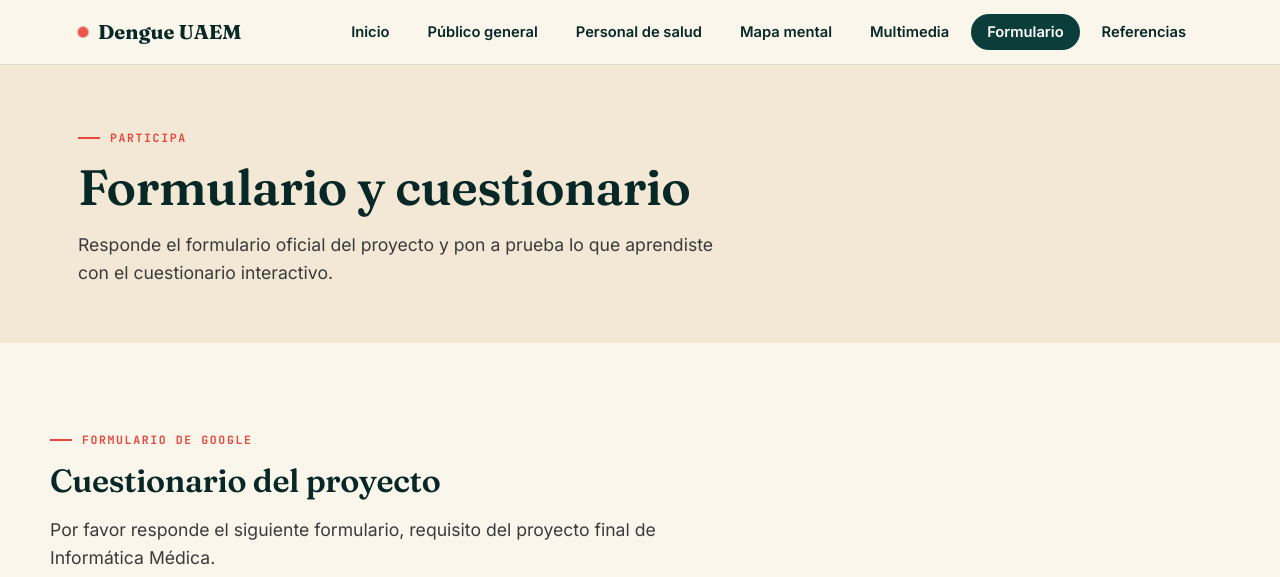
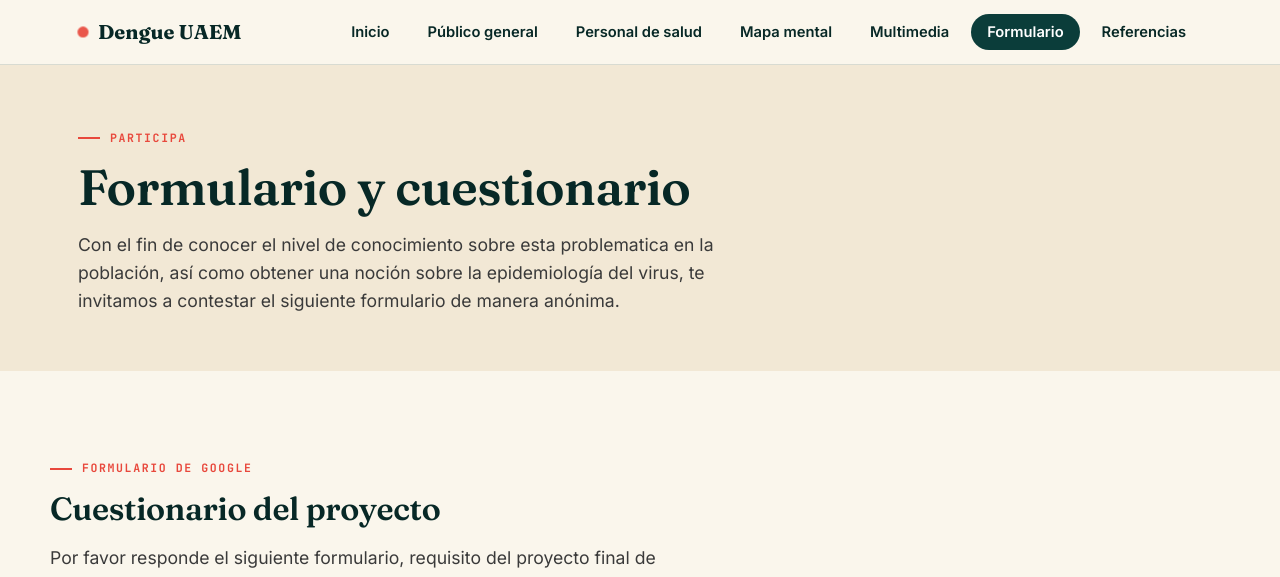
Before and after one commit to gael-barr/denguee, a plain HTML site: page paginas/formulario.html in a window 1280 px wide. Shown: the top 577 px of the page. Drawn offline with Linux system fonts and the light colour scheme.

Commit message:
Update formulario.html

```diff
--- a/paginas/formulario.html
+++ b/paginas/formulario.html
@@ -36,7 +36,7 @@
     <div class="wrap">
       <p class="eyebrow">Participa</p>
       <h1 class="page-title">Formulario y cuestionario</h1>
-      <p class="lead">Responde el formulario oficial del proyecto y pon a prueba lo que aprendiste con el cuestionario interactivo.</p>
+      <p class="lead">Con el fin de conocer el nivel de conocimiento sobre esta problematica en la población, así como obtener una noción sobre la epidemiología del virus, te invitamos a contestar el siguiente formulario de manera anónima.</p>
     </div>
   </section>
 
```
